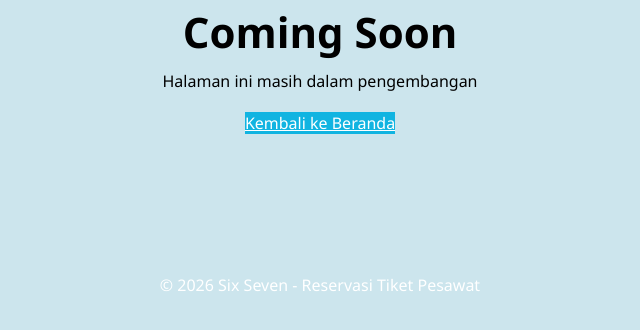
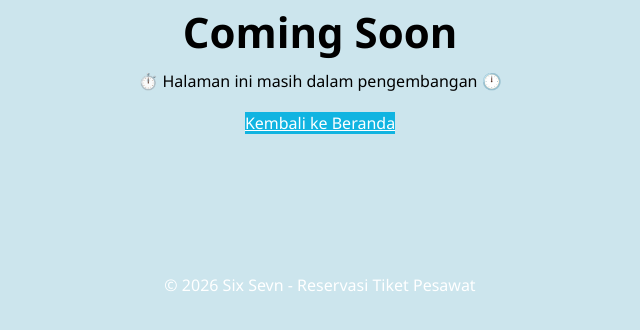
Before and after one commit to Charli8990/Six-Seven, a plain HTML site: page Layanan.html in a window 1280 px wide. Shown: the part 300-630 px from the top of the page, 320-960 px from the left. Drawn offline with Linux system fonts and the light colour scheme.

Commit message:
Update Project

```diff
--- a/Layanan.html
+++ b/Layanan.html
@@ -26,14 +26,14 @@
 <!-- COMING SOON -->
 <section class="coming">
     <h1>Coming Soon</h1>
-    <p>Halaman ini masih dalam pengembangan</p>
+    <p>⏱️ Halaman ini masih dalam pengembangan 🕛</p>
 
     <a href="Beranda.html" class="btn-primary">Kembali ke Beranda</a>
 </section>
 
 <!-- FOOTER -->
 <footer class="footer">
-    <p>© 2026 Six Seven - Reservasi Tiket Pesawat</p>
+    <p>© 2026 Six Sevn - Reservasi Tiket Pesawat</p>
 </footer>
 
 </body>
```
